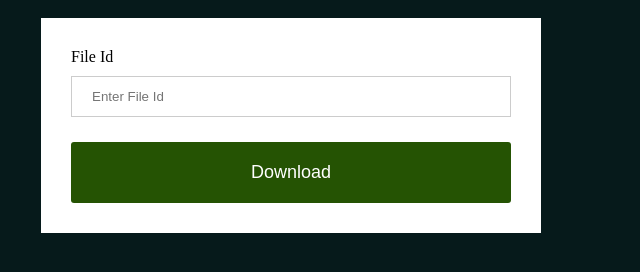
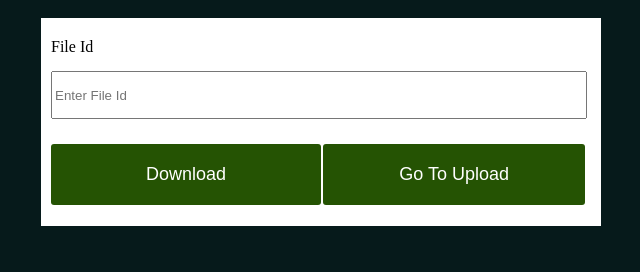
Before and after one commit to Tushar7307/upload-file, a website: page public/download.html in a window 1280 px wide. Shown: the part 100-372 px from the top of the page, without its empty margins (349-989 px from the left). Drawn offline with nearby package versions, Linux system fonts and the light colour scheme.

Commit message:
updated-ui

```diff
--- a/models/upload.js
+++ b/models/upload.js
@@ -11,8 +11,7 @@ const uploadSchema = new mongoose.Schema({
         type:String,
     },
     id:{
-        type:Number,
-        unique:true
+        type:Number
     }
 });
 
--- a/package.json
+++ b/package.json
@@ -6,10 +6,14 @@
   "scripts": {
     "start": "node index.js"
   },
+  "engines":{
+    "node":"12.22.1"
+  },
   "keywords": [],
   "author": "",
   "license": "ISC",
   "dependencies": {
+    "axios": "^0.21.1",
     "download": "^8.0.0",
     "express": "^4.17.1",
     "mongoose": "^5.12.11",
--- a/public/css/style.css
+++ b/public/css/style.css
@@ -46,3 +46,27 @@ form input {
     margin-left: 16rem;
     margin-top:-6.7rem;
 }
+#name1{
+    margin-top:15px;
+    height:3rem;
+    width:33.5rem;
+}
+.label{
+    margin-top:100px;
+}
+.in-group{
+    padding-top:10px;
+    margin-bottom:15px;
+}
+.content{
+    padding:10px;
+    width:35rem;
+    height:13rem;
+    background:#fff;
+}
+.btn3{
+
+    position: absolute;
+    margin-left:17rem;
+    margin-top:-3.85rem;
+}
--- a/public/download.html
+++ b/public/download.html
@@ -6,20 +6,29 @@
   <body>
     <div class="container">
       <h1>Download</h1>
-      <form id="form">
-        <div class="input-group">
-          <label for="id">File Id</label>
+      <div class="content">
+        <div class="input-group in-group">
+          <label class="label" for="id">File Id</label>
           <input name="id" id="name1" type="text" placeholder="Enter File Id" />
         </div>
         <button
-          style="width: 100%"
-          class="submit-btn"
+          style="width: 50%"
+          class="submit-btn btn1"
           onclick="fun()"
           type="submit"
         >
           Download
         </button>
-      </form>
+        <form action="/">
+          <button
+            style="width: 20.5%"
+            class="submit-btn btn3"
+            type="submit"
+          >
+            Go To Upload
+          </button>
+        </form>
+      </div>
     </div>
     <script src="https://cdn.jsdelivr.net/npm/axios/dist/axios.min.js"></script>
     <script src="https://cdnjs.cloudflare.com/ajax/libs/axios/0.21.1/axios.min.js"></script>
--- a/public/script.js
+++ b/public/script.js
@@ -35,6 +35,7 @@ function fun() {
       .replace("=", "")
       .replace('"', "")
       .replace('"', "");
+    console.log(temp)
     const url = window.URL.createObjectURL(new Blob([response.data]));
     const link = document.createElement("a");
     link.href = url;
--- a/routes/downloads.js
+++ b/routes/downloads.js
@@ -23,7 +23,7 @@ router.get("/download", (req, res) => {
             const filePath = `/home/tushar/Desktop/upload-files/${resp[0].image}`;
             // res.send({"name":resp[0].image.replace("uploads/","")}
             res.setHeader("Content-Dispositon",resp[0].image)
-            // res.download(filePath,'kdkwgfjehgfhjegjf'0)
+            res.download(filePath)
 
 
         }
```
Also changed, not shown: uploads/_404_not_found.png (added), 9 other files.
